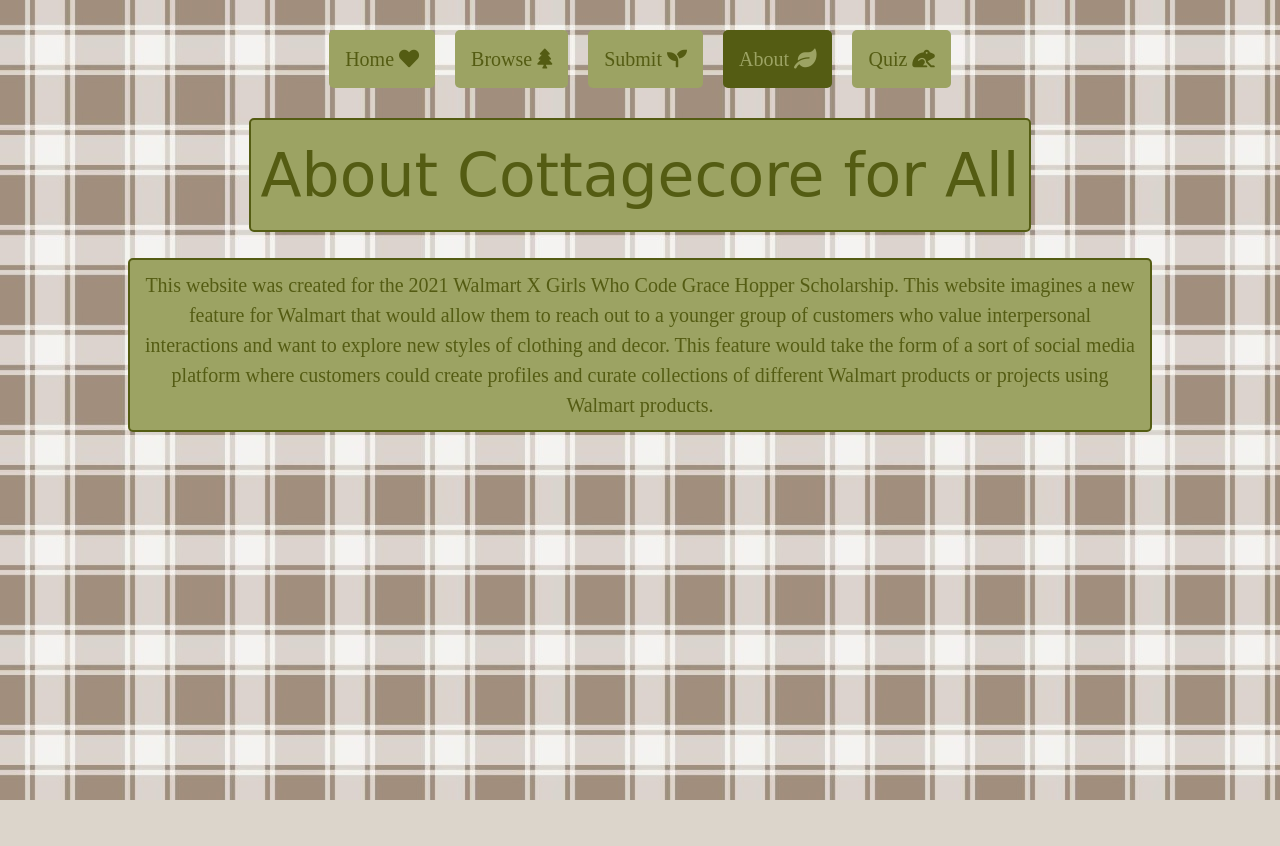
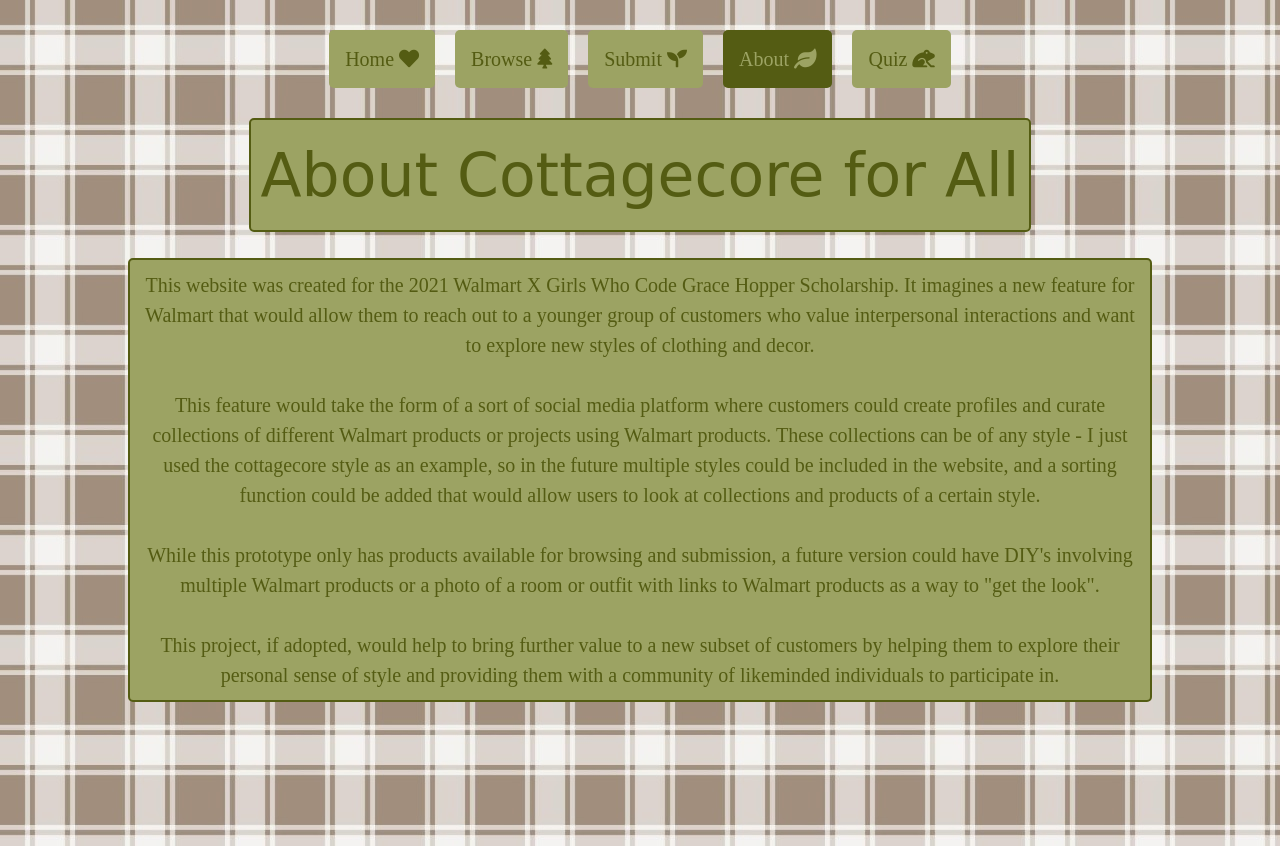
Before and after one commit to SMMotteler/walmart-project, a Flask app: page /about in a window 1280 px wide. Before the commit the page ends 800 px from the top, so only its background shows below. Run offline with Flask 2, Linux system fonts and the light colour scheme; some libraries are stand-ins or nearby versions; some web fonts are replaced.

Commit message:
added more info to the about page

```diff
--- a/templates/about.html
+++ b/templates/about.html
@@ -20,8 +20,10 @@
   </div>
 <div class="center"><p class="boxy bigger">About Cottagecore for All</p></div>
 <div class="center"><p class="boxy smaller">This website was created for the 2021 Walmart X Girls Who Code Grace Hopper Scholarship.
-This website imagines a new feature for Walmart that would allow them to reach out to a younger group of customers who value interpersonal interactions and want to explore new styles of clothing and decor.
-This feature would take the form of a sort of social media platform where customers could create profiles and curate collections of different Walmart products or projects using Walmart products.
+It imagines a new feature for Walmart that would allow them to reach out to a younger group of customers who value interpersonal interactions and want to explore new styles of clothing and decor.
+<br><br>This feature would take the form of a sort of social media platform where customers could create profiles and curate collections of different Walmart products or projects using Walmart products. These collections can be of any style - I just used the cottagecore style as an example, so in the future multiple styles could be included in the website, and a sorting function could be added that would allow users to look at collections and products of a certain style.
+<br><br>While this prototype only has products available for browsing and submission, a future version could have DIY's involving multiple Walmart products or a photo of a room or outfit with links to Walmart products as a way to "get the look".
+<br><br>This project, if adopted, would help to bring further value to a new subset of customers by helping them to explore their personal sense of style and providing them with a community of likeminded individuals to participate in.
 </p></div>
     </body>
 </html>
```
